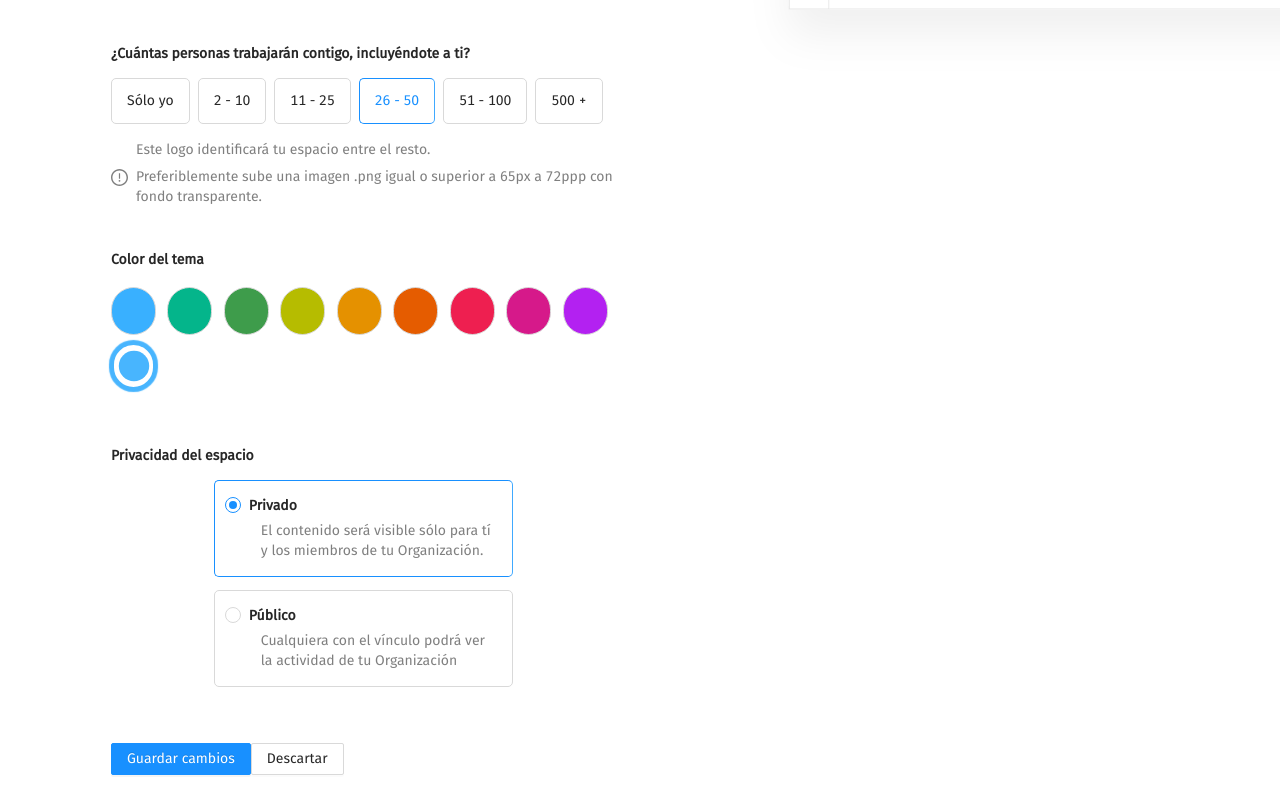
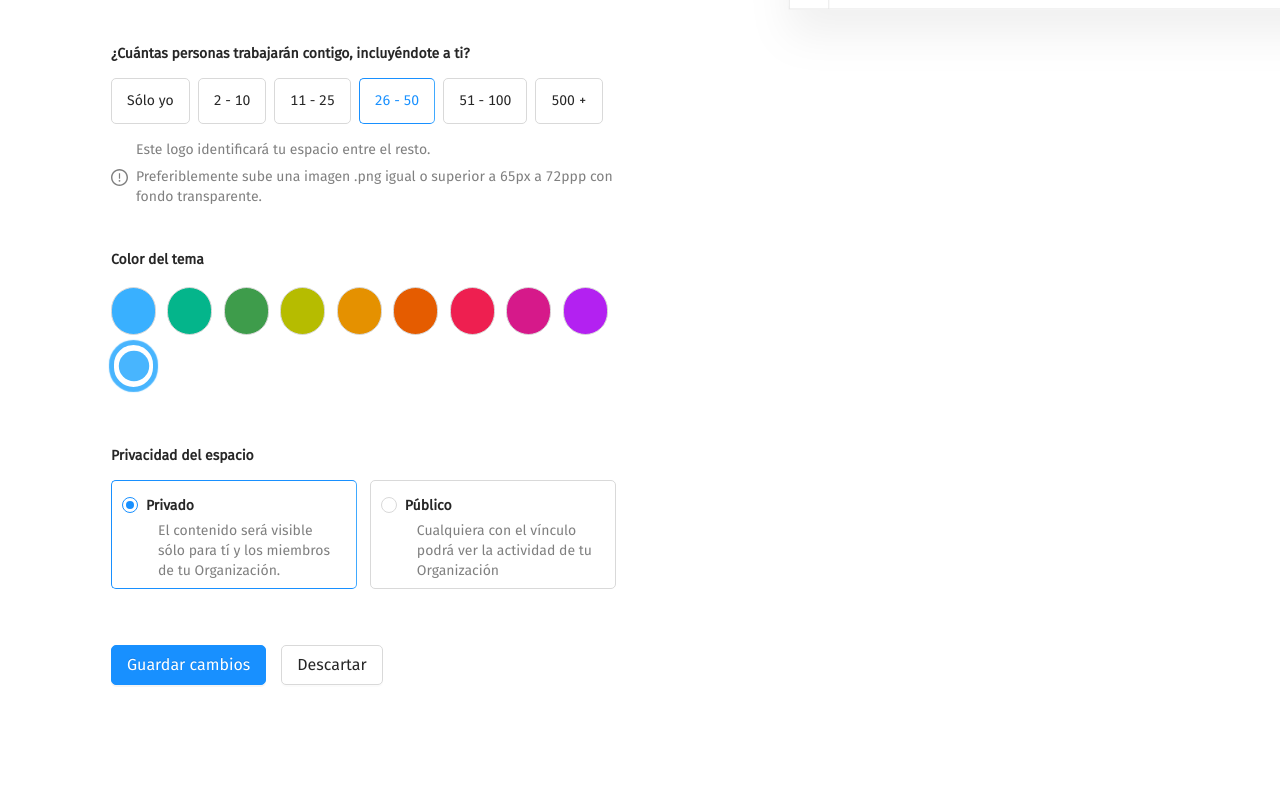
Before and after one commit to 92eduardocastillo/Test, a React (Create React App) app: page / in a window 1280 px wide. Shown: the part 670-1463 px from the top of the page. Built offline with nearby package versions, Linux system fonts and the light colour scheme.

Commit message:
Detalles de los botones

```diff
--- a/src/App.css
+++ b/src/App.css
@@ -7,7 +7,7 @@
   --unnamed-color-000000: #000000;
   --unnamed-color-000080: #00000080;
   --unnamed-color-ebf7ff: #EBF7FF;
-  --unnamed-color-f5f5f5: #F5F5F5;
+  --unnamed-color-ff55f5: #F5F5F5;
   --unnamed-color-fec148: #FEC148;
   --unnamed-color-268dd2: #268DD2;
   --unnamed-color-000000D6: #000000D6;
@@ -51,10 +51,6 @@
     letter-spacing: var(--unnamed-character-spacing-0);
     color: var(--unnamed-color-000000D6);
   }
-
-
-
-
 
 .h2 {
   font-size: 18px;
@@ -144,7 +140,6 @@ p {
   flex-direction: column;
   max-width: 100%;
 }
-
 
 .logo-container {
   display: flex;
@@ -279,14 +274,10 @@ p {
   margin-bottom: 40px;
 }
 
-/* .privaciad-item {
-  width: 299px;
-} */
-
 .privacidad-boton {
   padding-top: 40px;
   padding-left: 38px;
-  /* width: 100%; */
+  max-width: 299px;
 }
 
 @media only screen and (max-width: 768px) {
--- a/src/componentes/formulario/FormularioPage.js
+++ b/src/componentes/formulario/FormularioPage.js
@@ -58,14 +58,28 @@ export const FormularioPage = ({Agregar}) => {
 
           <Privacidad />
 
-          <Form.Item wrapperCol={{ offset: 0, span: 24 }}>
-            <Button type="primary" htmlType="submit">
-            Guardar cambios
+
+            <div style={{
+              display: 'flex',
+              gap: '15px',
+              flexWrap: 'wrap',
+              marginBottom: '108px'
+              }}>
+            <Button
+            type="primary"
+            htmlType="submit"
+            size='large'
+            style={{borderRadius:'5px'}}
+            >Guardar cambios
             </Button>
-            <Button htmlType="reset">
-            Descartar
+            <Button
+            htmlType="reset"
+            size='large'
+            style={{borderRadius:'5px'}}
+            >Descartar
             </Button>
-          </Form.Item>
+            </div>
+
 
         </Form>
       </div>
--- a/src/componentes/formulario/logo/Logo.js
+++ b/src/componentes/formulario/logo/Logo.js
@@ -5,6 +5,7 @@ import { ExclamationCircleOutlined } from '@ant-design/icons';
 import { Subir } from '../iconos/Subir';
 
 import { style1 } from '../styles/styles';
+import { LogoUpload } from './LogoUpload';
 
 
 export const Logo = () => {
@@ -42,6 +43,8 @@ export const Logo = () => {
                 </Avatar>
 
 
+
+
               <div className='logo-subir'>
                   <Form.Item
                   name="upload"
@@ -61,8 +64,12 @@ export const Logo = () => {
                       }}>Subir logo</Button>
                   </Upload>
 
+
+
                 </Form.Item>
               </div>
+
+              <LogoUpload />
 
           </div>
 
--- a/src/componentes/formulario/privacidad/Privacidad.js
+++ b/src/componentes/formulario/privacidad/Privacidad.js
@@ -2,8 +2,6 @@ import React from 'react'
 import { Form ,Radio  } from 'antd';
 
 export const Privacidad = () => {
-
-    const botonStyle = { height: '97px', borderRadius: '5px'}
 
     return (
 
@@ -21,17 +19,22 @@ export const Privacidad = () => {
                 style={{
                     display:'flex',
                     justifyContent:'space-around',
-                    flexWrap: 'wrap',
-                    gap: '13px'
+                    // flexWrap: 'wrap',
+                    gap: '13px',
+                    width:'100%',
+                    minHeight: '97px'
                 }}
                 >
 
 
-                    <div style={{position: 'relative',width:'299px'}}>
+                    <div style={{position: 'relative'}}>
 
                             <Radio.Button
                             value="privado"
-                            style={botonStyle}
+                            style={{
+                                borderRadius: '5px',
+                                height: '100%'
+                            }}
                             className='privacidad-boton'
                             >
                             <p style={{lineHeight: '20px'}}>El contenido será visible sólo para tí y los miembros de tu Organización.</p>
@@ -44,11 +47,14 @@ export const Privacidad = () => {
 
                     </div>
 
-                    <div style={{position: 'relative',width:'299px'}}>
+                    <div style={{position: 'relative'}}>
 
                         <Radio.Button
                         value="publico"
-                        style={botonStyle}
+                        style={{
+                            borderRadius: '5px',
+                            height: '100%'
+                        }}
                         className='privacidad-boton'
                         >
                         <p style={{lineHeight: '20px', fontSize:'14px', fontFamily:'Fira Sans'}}>Cualquiera con el vínculo podrá ver la actividad de tu Organización</p>
```
